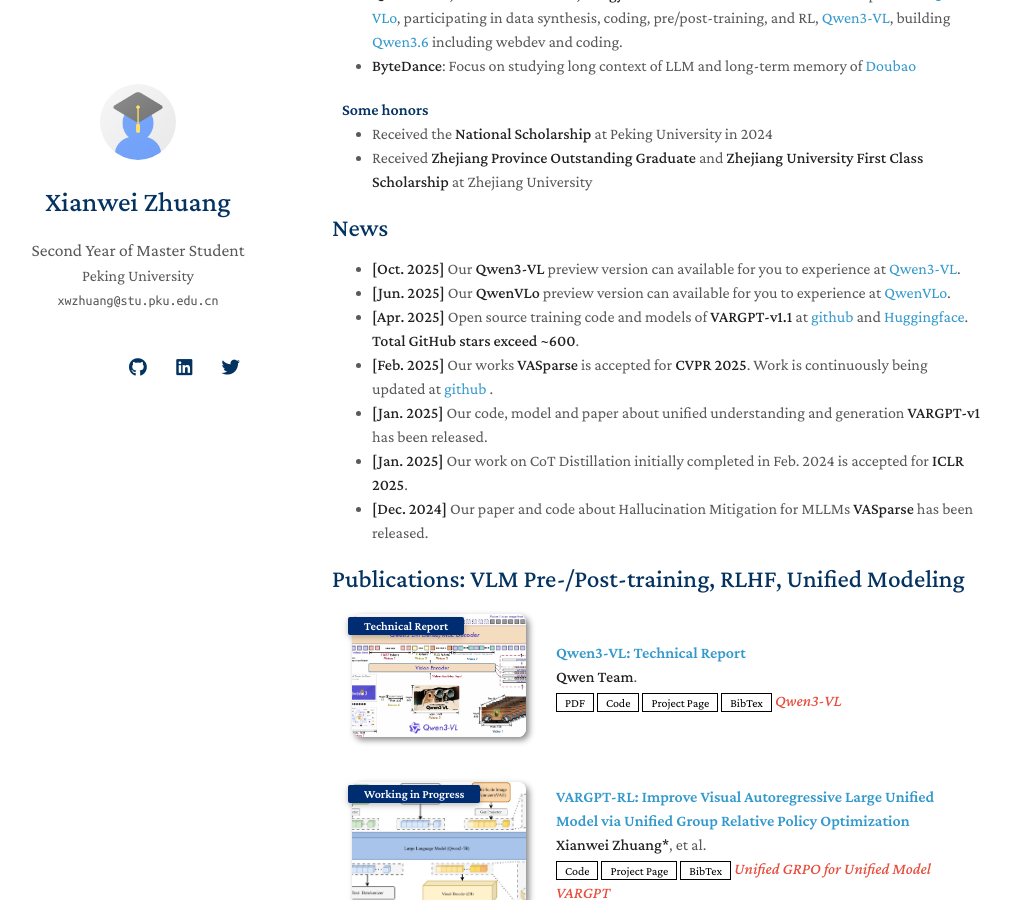
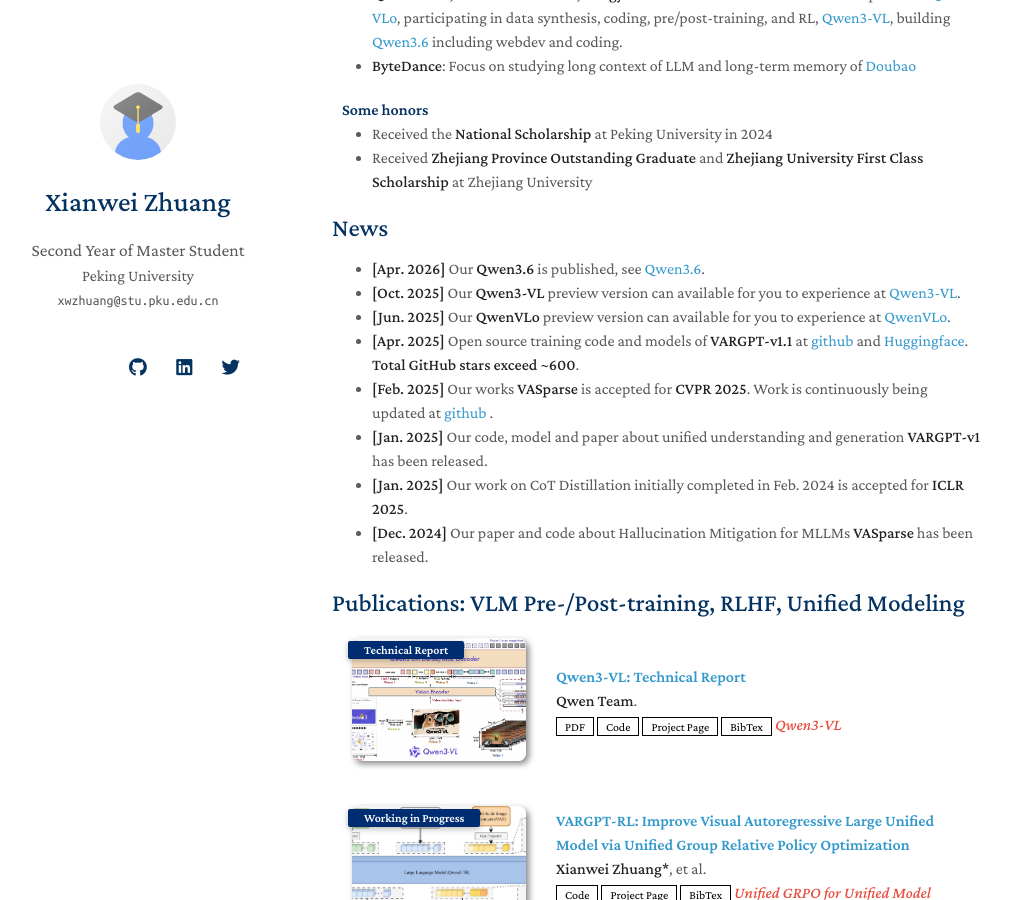
Before and after one commit to mengchuang123/mengchuang123.github.io, a Jekyll site: the page built from index.md, in a window 1280 px wide and 900 px high, scrolled down 512 px. Shown: the whole window, without its empty margins (138-1149 px from the left). Built offline with Jekyll 4.4.1, drawn with Linux system fonts in a browser that asks for light colours; nearby versions of some CDN libraries; a style sheet for code colours, icons or effects is not loaded; our own code applies the rules of GitHub Pages for plain Markdown files.

Commit message:
Update index.md

```diff
--- a/index.md
+++ b/index.md
@@ -16,6 +16,7 @@
 
 
 ## News
+- **[Apr. 2026]** Our **Qwen3.6** is published, see [Qwen3.6](https://qwen.ai/blog?id=qwen3.6).
 - **[Oct. 2025]** Our **Qwen3-VL** preview version can available for you to experience at [Qwen3-VL]([https://qwenlm.github.io/blog/qwen-vlo/](https://arxiv.org/pdf/2511.21631)).
 - **[Jun. 2025]** Our **QwenVLo** preview version can available for you to experience at [QwenVLo](https://qwenlm.github.io/blog/qwen-vlo/).
 - **[Apr. 2025]** Open source training code and models of **VARGPT-v1.1** at [github](https://github.com/VARGPT-family/VARGPT-v1.1) and [Huggingface](https://huggingface.co/VARGPT-family). **Total GitHub stars exceed ~600**.
```
